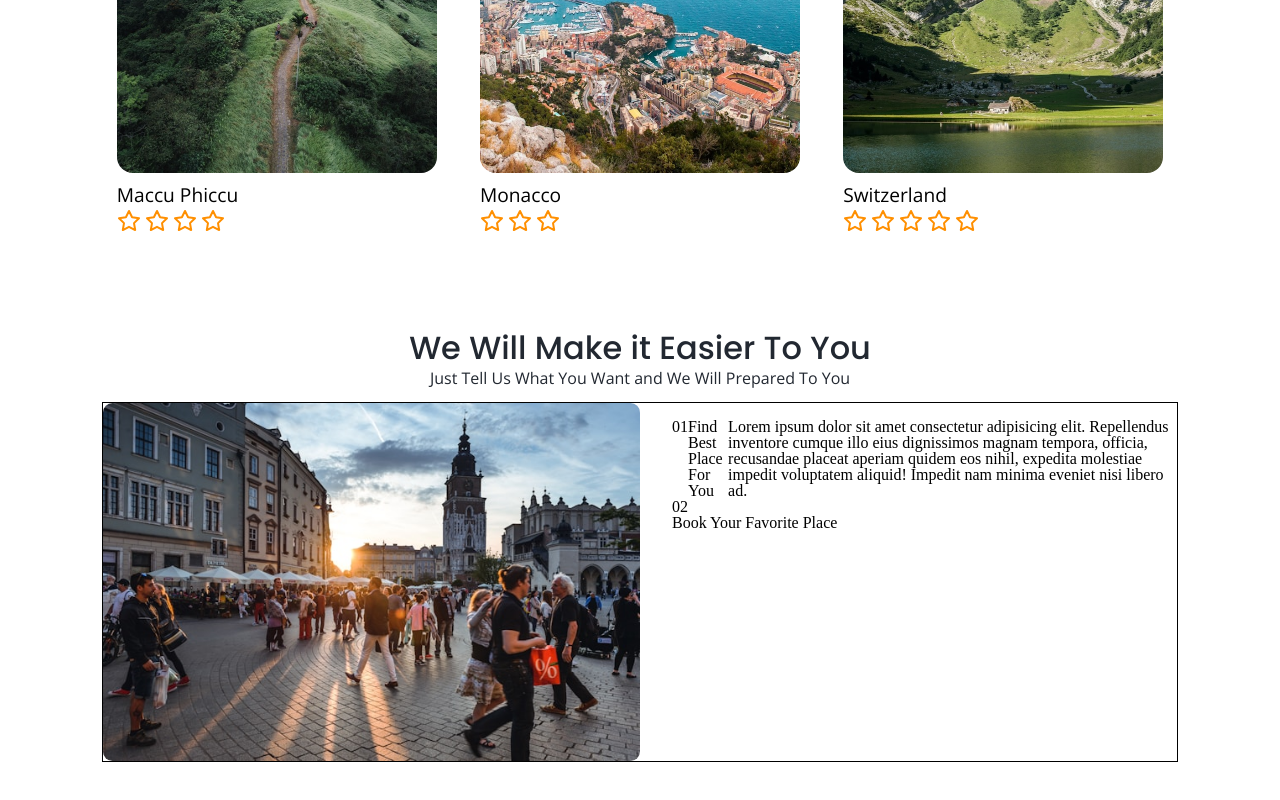
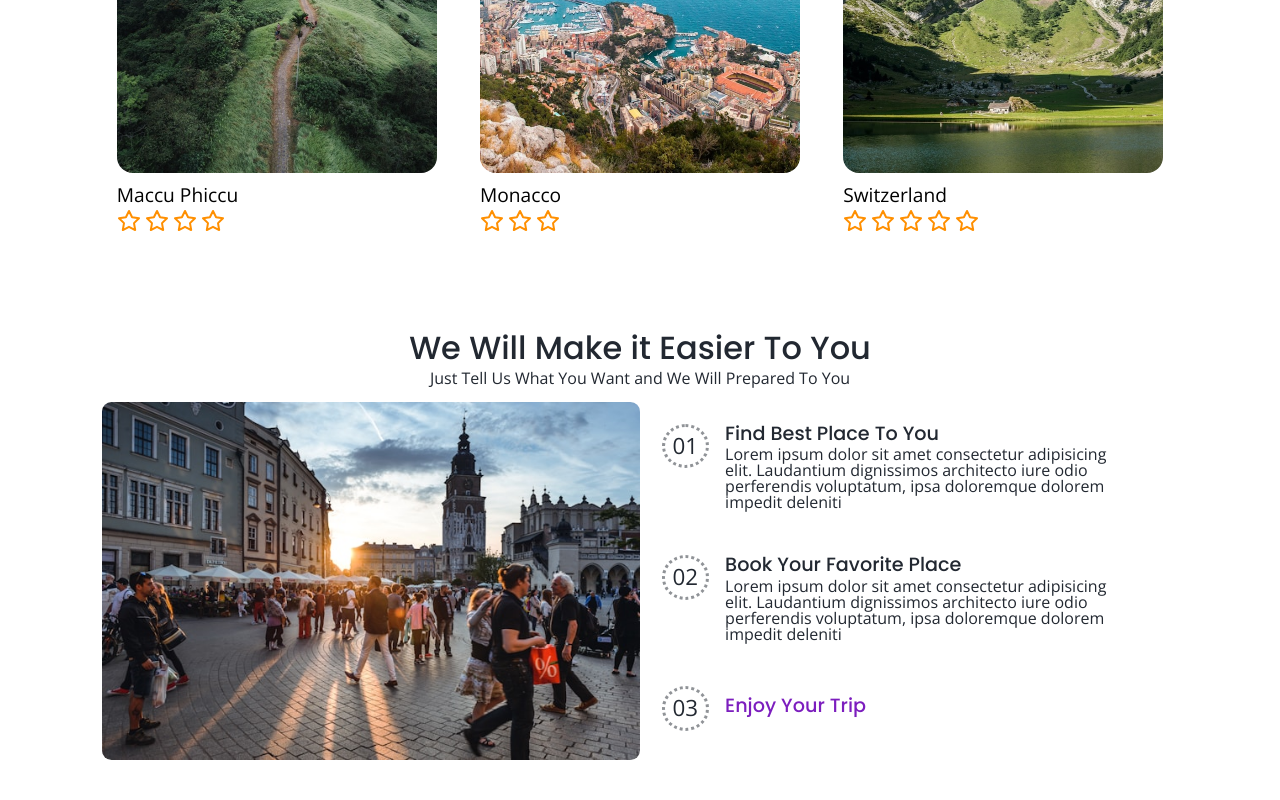
Before and after one commit to GilangPradnyana/Travel-Id, a plain HTML site: page index.html in a window 1280 px wide. Shown: the part 875-1675 px from the top of the page. Drawn offline with nearby package versions, Linux system fonts and the light colour scheme; a web font is replaced by a local one.

Commit message:
menambahkan roadmap

```diff
--- a/css/styles.css
+++ b/css/styles.css
@@ -265,10 +265,9 @@ section .header p {
 /* roadmap img */
 section .content {
     display: flex;
-    border: 1px solid;
 }
 section .content img {
-    width: 50%;
+    max-width: 50%;
     border-radius: .6rem;
     -webkit-border-radius: .6rem;
     -moz-border-radius: .6rem;
@@ -277,12 +276,47 @@ section .content img {
 }
 /* roadmap article */
 section .content .content-article {
-    margin-top: 1rem;
-    margin-left: 2rem;
+    margin: 2%;
 }
-/* roadmap content */
-section .content .content-article .content-article-1 {
+#article-mg {
+    margin-top: 2.8rem;
+}
+section .content .content-article .content-article-1{
     display: flex;
+    gap: 1rem;
+}
+/* roadmap article content */
+section .content .content-article .content-article-1 .content-article-num h1{
+    padding: .5rem;
+    border-radius: 50%;
+    font-size: 1.4rem;
+    border: 3px dotted rgb(34, 40, 49, .5);
+    font-weight: 400;
+    font-family: 'Open Sans';
+    color: #222831;
+    -webkit-border-radius: 50%;
+    -moz-border-radius: 50%;
+    -ms-border-radius: 50%;
+    -o-border-radius: 50%;
+}
+section .content .content-article .content-article-1 .content-article-text h1{
+    color: #222831;
+    font-size: 1.2rem;
+    font-family: 'Poppins';
+    font-weight: 500;
+    margin-bottom: .2rem;
+}
+section .content .content-article .content-article-text p {
+    color: #222831;
+    font-size: 1rem;
+    font-family: 'Open Sans';
+    width: 95%;
+    text-align: left;
+    font-weight: 100;
+}
+#enjoy {
+    margin-top: .6rem;
+    color: #7c1ebe;
 }
 
 /* responsive */
--- a/index.html
+++ b/index.html
@@ -126,28 +126,50 @@
          <!-- section content -->
         <div class="content">
             <img src="img/content-1.jpg" alt="">
-            <!-- number -->
-            <div class="content-article">
+           <div class="content-article">
+                <!-- article-1 -->
                 <div class="content-article-1">
-                    <h1>01</h1>
-                    <h2>Find Best Place For You</h2>
-                    <p>
-                        Lorem ipsum dolor sit amet consectetur adipisicing elit.
-                        Repellendus inventore cumque illo eius dignissimos magnam
-                        tempora, officia, recusandae placeat aperiam quidem eos nihil,
-                        expedita molestiae impedit voluptatem aliquid! Impedit nam minima eveniet nisi libero ad.
-                    </p>
+                    <!-- number -->
+                    <div class="content-article-num">
+                        <h1>01</h1>
+                    </div>
+                    <!-- section artcile  -->
+                    <div class="content-article-text">
+                        <h1>Find Best Place To You</h1>
+                        <p>
+                        Lorem ipsum dolor sit amet consectetur adipisicing elit. Laudantium dignissimos
+                        architecto iure odio perferendis voluptatum, ipsa doloremque dolorem impedit deleniti
+                        </p>
+                    </div>
                 </div>
-
-                <div class="content-article-2">
-                    <h1>02</h1>
-                    <h2>Book Your Favorite Place</h2>
+                <!-- article-2 -->
+                <div class="content-article-1" id="article-mg">
+                    <!-- number -->
+                    <div class="content-article-num">
+                        <h1>02</h1>
+                    </div>
+                    <!-- section artcile  -->
+                    <div class="content-article-text">
+                        <h1>Book Your Favorite Place</h1>
+                        <p>
+                        Lorem ipsum dolor sit amet consectetur adipisicing elit. Laudantium dignissimos
+                        architecto iure odio perferendis voluptatum, ipsa doloremque dolorem impedit deleniti
+                        </p>
+                    </div>
+                </div>
+                <!-- article-3 -->
+                <div class="content-article-1" id="article-mg">
+                    <!-- number -->
+                    <div class="content-article-num">
+                        <h1>03</h1>
+                    </div>
+                    <!-- section artcile  -->
+                    <div class="content-article-text">
+                        <h1 id="enjoy">Enjoy Your Trip</h1>
+                    </div>
                 </div>
             </div>
-
-
         </div>
-
      </section>
 
 
```
